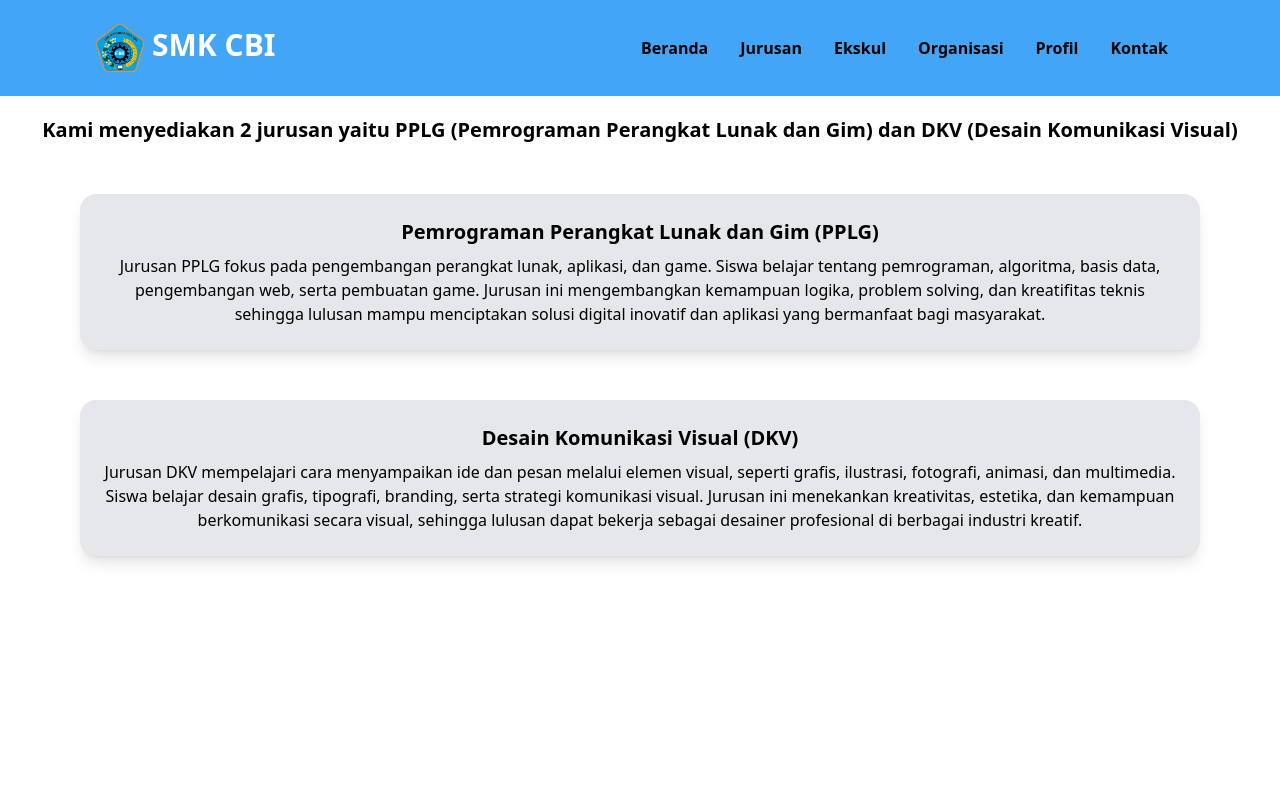
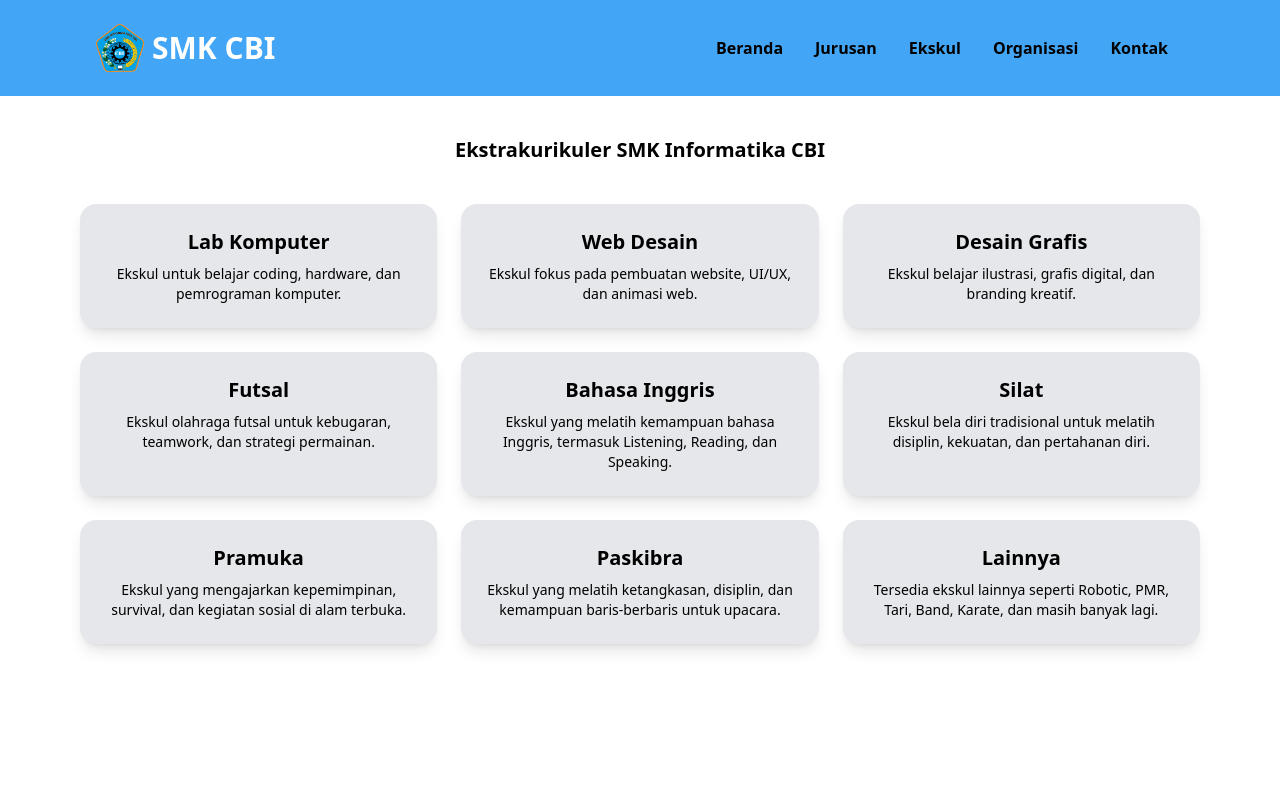
Before and after one commit to Andi-51/Siako-Remake, a React (Vite) app: page /ekskul in a window 1280 px wide. Shown: the top 800 px of the page. Built offline with nearby package versions, Linux system fonts and the light colour scheme.

Commit message:
final commit

```diff
--- a/package.json
+++ b/package.json
@@ -11,9 +11,11 @@
   },
   "dependencies": {
     "@tailwindcss/vite": "^4.1.12",
+    "leaflet": "^1.9.4",
     "react": "^19.1.1",
     "react-dom": "^19.1.1",
     "react-icons": "^5.5.0",
+    "react-leaflet": "^5.0.0",
     "react-router-dom": "^7.8.2",
     "react-typed": "^2.0.12",
     "tailwindcss": "^4.1.12"
--- a/src/App.jsx
+++ b/src/App.jsx
@@ -13,7 +13,6 @@ import Ekskul from "./pages/Ekskul";
 import Jurusan from "./pages/Jurusan";
 import Kontak from "./pages/Kontak";
 import Organisasi from "./pages/Organisasi";
-import Profile from "./pages/Profile";
 
 const App = () => {
   return (
@@ -41,7 +40,6 @@ const App = () => {
         <Route path="/jurusan" element={<Jurusan />} />
         <Route path="/kontak" element={<Kontak />} />
         <Route path="/organisasi" element={<Organisasi />} />
-        <Route path="/profile" element={<Profile />} />
       </Routes>
 
       <Footer />
--- a/src/component/Header.jsx
+++ b/src/component/Header.jsx
@@ -3,115 +3,92 @@ import { Link } from "react-router-dom";
 import Logo from "../assets/logo.png";
 import { AiOutlineClose, AiOutlineMenu } from "react-icons/ai";
 import { IoHome } from "react-icons/io5";
-import { FaArrowRight } from "react-icons/fa";
-import { FaLaptopCode } from "react-icons/fa";
-import { FaUsers } from "react-icons/fa";
+import { FaArrowRight, FaLaptopCode, FaUsers } from "react-icons/fa";
 import { BsDiagram3 } from "react-icons/bs";
-import { ImProfile } from "react-icons/im";
 import { MdContactMail } from "react-icons/md";
 
 const Header = () => {
   const [nav, setNav] = useState(true);
 
-  const handleNav = () => {
-    setNav(!nav);
-  };
+  const handleNav = () => setNav(!nav);
 
   return (
     <div className="Header flex justify-between items-center h-24 w-full bg-[#42A5F5] px-4 sm:px-6 md:px-10 lg:px-16 xl:px-24 text-white">
-      <h1 className="w-full text-3xl font-semibold text-white">
-        <img
-          src={Logo}
-          alt="logo"
-          className="w-12 h-12 object-contain inline-block mr-2"
-        />
+      <h1 className="flex items-center text-3xl font-semibold text-white">
+        <img src={Logo} alt="logo" className="w-12 h-12 object-contain mr-2" />
         SMK CBI
       </h1>
 
+      {/* Desktop Menu */}
       <ul className="hidden md:flex font-semibold text-black">
-        <li className="p-4">
+  <li className="px-4">
     <Link to="/">Beranda</Link>
   </li>
-        <li className="p-4">
+  <li className="px-4">
     <Link to="/jurusan">Jurusan</Link>
   </li>
-        <li className="p-4">
+  <li className="px-4">
     <Link to="/ekskul">Ekskul</Link>
   </li>
-        <li className="p-4">
+  <li className="px-4">
     <Link to="/organisasi">Organisasi</Link>
   </li>
-        <li className="p-4">
-          <Link to="/profil">Profil</Link>
-        </li>
-        <li className="p-4">
+  <li className="px-4">
     <Link to="/kontak">Kontak</Link>
   </li>
 </ul>
 
-      <div onClick={handleNav} className="block md:hidden">
+      {/* Mobile Menu Toggle */}
+      <div onClick={handleNav} className="block md:hidden cursor-pointer">
         {!nav ? <AiOutlineClose size={25} /> : <AiOutlineMenu size={25} />}
       </div>
 
+      {/* Mobile Menu */}
       <div
-        className={
-          !nav
-            ? "fixed left-0 top-0 w-[80%] h-full z-50 border-r border-r-gray-900 bg-[#42A5F5] ease-in-out duration-500"
-            : "fixed left-[-100%] top-0 w-[80%] border-r border-r-gray-900 bg-[#42A5F5] ease-in-out duration-500"
-        }
+        className={`fixed top-0 left-0 w-[80%] h-full z-50 border-r border-gray-900 bg-[#42A5F5] transition-transform duration-500 ${
+          nav ? "-translate-x-full" : "translate-x-0"
+        }`}
       >
-        <h1 className="w-fit text-xl font-semibold text-white mt-5 ml-3">
-          <img
-            src={Logo}
-            alt="logo"
-            className="w-12 h-12 object-contain inline-block mr-2"
-          />
+        <h1 className="flex items-center text-xl font-semibold text-white mt-5 ml-3">
+          <img src={Logo} alt="logo" className="w-12 h-12 mr-2" />
           SMK Informatika CBI
         </h1>
 
-        <ul className="p-4 font-semibold text-black">
-          <li className="p-4 border-b border-gray-600">
-            <Link to="/" className="flex justify-between items-center">
+        <ul className="mt-6 font-semibold text-black px-4">
+          <li className="border-b border-gray-600">
+            <Link to="/" className="flex justify-between items-center p-4">
               <span className="flex items-center">
                 <IoHome size={20} className="mr-3" /> Beranda
               </span>
               <FaArrowRight size={20} />
             </Link>
           </li>
-          <li className="p-4 border-b border-gray-600">
-            <Link to="/jurusan" className="flex justify-between items-center">
+          <li className="border-b border-gray-600">
+            <Link to="/jurusan" className="flex justify-between items-center p-4">
               <span className="flex items-center">
                 <FaLaptopCode size={20} className="mr-3" /> Jurusan
               </span>
               <FaArrowRight size={20} />
             </Link>
           </li>
-          <li className="p-4 border-b border-gray-600">
-            <Link to="/ekskul" className="flex justify-between items-center">
+          <li className="border-b border-gray-600">
+            <Link to="/ekskul" className="flex justify-between items-center p-4">
               <span className="flex items-center">
                 <FaUsers size={20} className="mr-3" /> Ekskul
               </span>
               <FaArrowRight size={20} />
             </Link>
           </li>
-          <li className="p-4 border-b border-gray-600">
-            <Link to="/organisasi" className="flex justify-between items-center">
+          <li className="border-b border-gray-600">
+            <Link to="/organisasi" className="flex justify-between items-center p-4">
               <span className="flex items-center">
                 <BsDiagram3 size={20} className="mr-3" /> Organisasi
               </span>
               <FaArrowRight size={20} />
             </Link>
           </li>
-          <li className="p-4 border-b border-gray-600">
-            <Link to="/profil" className="flex justify-between items-center">
-              <span className="flex items-center">
-                <ImProfile size={20} className="mr-3" /> Profil
-              </span>
-              <FaArrowRight size={20} />
-            </Link>
-          </li>
-          <li className="p-4 border-b border-gray-600">
-            <Link to="/kontak" className="flex justify-between items-center">
+          <li className="border-b border-gray-600">
+            <Link to="/kontak" className="flex justify-between items-center p-4">
               <span className="flex items-center">
                 <MdContactMail size={20} className="mr-3" /> Kontak
               </span>
--- a/src/pages/Ekskul.jsx
+++ b/src/pages/Ekskul.jsx
@@ -1,41 +1,68 @@
 import React from 'react'
 
 const Ekskul = () => {
+  const ekskulList = [
+    {
+      title: "Lab Komputer",
+      description: "Ekskul untuk belajar coding, hardware, dan pemrograman komputer."
+    },
+    {
+      title: "Web Desain",
+      description: "Ekskul fokus pada pembuatan website, UI/UX, dan animasi web."
+    },
+    {
+      title: "Desain Grafis",
+      description: "Ekskul belajar ilustrasi, grafis digital, dan branding kreatif."
+    },
+    {
+      title: "Futsal",
+      description: "Ekskul olahraga futsal untuk kebugaran, teamwork, dan strategi permainan."
+    },
+    {
+      title: "Bahasa Inggris",
+      description: "Ekskul yang melatih kemampuan bahasa Inggris, termasuk Listening, Reading, dan Speaking."
+    },
+    {
+      title: "Silat",
+      description: "Ekskul bela diri tradisional untuk melatih disiplin, kekuatan, dan pertahanan diri."
+    },
+    {
+      title: "Pramuka",
+      description: "Ekskul yang mengajarkan kepemimpinan, survival, dan kegiatan sosial di alam terbuka."
+    },
+    {
+      title: "Paskibra",
+      description: "Ekskul yang melatih ketangkasan, disiplin, dan kemampuan baris-berbaris untuk upacara."
+    },
+    {
+      title: "Lainnya",
+      description: "Tersedia ekskul lainnya seperti Robotic, PMR, Tari, Band, Karate, dan masih banyak lagi."
+    },
+  ];
+
   return (
-    <div className="bg-white">
-          <div className="mx-auto h-screen py-5">
-            <h1 className="text-l md:text-xl text-center font-semibold">
-              Kami menyediakan 2 jurusan yaitu PPLG (Pemrograman Perangkat Lunak dan
-              Gim) dan DKV (Desain Komunikasi Visual)
+    <div className="bg-white min-h-screen flex flex-col">
+      {/* Konten utama */}
+      <div className="flex-1 mx-auto w-full max-w-6xl px-4 py-10">
+        <h1 className="text-lg md:text-xl text-center font-semibold">
+          Ekstrakurikuler SMK Informatika CBI
         </h1>
-            <div className="max-w-6xl mx-auto px-4 mt-[50px]">
-              <div className="w-full md:w-[100%] flex flex-col items-center text-center bg-gray-200 p-6 rounded-2xl shadow-lg mb-[50px]">
+
+        {/* Grid Layout */}
+        <div className="grid grid-cols-1 sm:grid-cols-2 md:grid-cols-3 gap-6 mt-10">
+          {ekskulList.map((ekskul, index) => (
+            <div
+              key={index}
+              className="bg-gray-200 p-6 rounded-2xl shadow-lg flex flex-col items-center text-center"
+            >
               <h3 className="text-xl font-semibold mb-2 text-black">
-                  Pemrograman Perangkat Lunak dan Gim (PPLG)
+                {ekskul.title}
               </h3>
-                <p>
-                  Jurusan PPLG fokus pada pengembangan perangkat lunak, aplikasi,
-                  dan game. Siswa belajar tentang pemrograman, algoritma, basis
-                  data, pengembangan web, serta pembuatan game. Jurusan ini
-                  mengembangkan kemampuan logika, problem solving, dan kreatifitas
-                  teknis sehingga lulusan mampu menciptakan solusi digital inovatif
-                  dan aplikasi yang bermanfaat bagi masyarakat.
+              <p className="text-sm">
+                {ekskul.description}
               </p>
             </div>
-              <div className="w-full md:w-[100%] flex flex-col items-center text-center bg-gray-200 p-6 rounded-2xl shadow-lg">
-                <h3 className="text-xl font-semibold mb-2 text-black">
-                  Desain Komunikasi Visual (DKV)
-                </h3>
-                <p>
-                  Jurusan DKV mempelajari cara menyampaikan ide dan pesan melalui
-                  elemen visual, seperti grafis, ilustrasi, fotografi, animasi, dan
-                  multimedia. Siswa belajar desain grafis, tipografi, branding,
-                  serta strategi komunikasi visual. Jurusan ini menekankan
-                  kreativitas, estetika, dan kemampuan berkomunikasi secara visual,
-                  sehingga lulusan dapat bekerja sebagai desainer profesional di
-                  berbagai industri kreatif.
-                </p>
-              </div>
+          ))}
         </div>
       </div>
     </div>
--- a/src/pages/Jurusan.jsx
+++ b/src/pages/Jurusan.jsx
@@ -3,9 +3,9 @@ import { FaPalette, FaLaptopCode } from "react-icons/fa";
 
 const Jurusan = () => {
   return (
-    <div className="bg-white min-h-screen flex flex-col">
+    <div className="bg-white h-fit flex items-center justify-center">
       {/* Konten utama */}
-      <div className="flex-1 mx-auto w-full max-w-6xl px-4 py-10">
+      <div className="w-full max-w-6xl px-4 py-10">
         <h1 className="text-lg md:text-xl text-center font-semibold">
           Kami menyediakan 2 jurusan yaitu PPLG (Pemrograman Perangkat Lunak dan
           Gim) dan DKV (Desain Komunikasi Visual)
--- a/src/pages/Organisasi.jsx
+++ b/src/pages/Organisasi.jsx
@@ -1,9 +1,48 @@
-import React from 'react'
+import React from "react";
+import { FaPalette, FaLaptopCode } from "react-icons/fa";
 
 const Organisasi = () => {
   return (
-    <div className='bg-[#42A5F5]'>Organisasi</div>
-  )
-}
+    <div className="bg-white h-fit flex items-center justify-center">
+      <div className="w-full max-w-6xl px-4 py-10">
+        <h1 className="text-lg md:text-xl text-center font-semibold">
+          Kami menyediakan 2 jurusan yaitu PPLG (Pemrograman Perangkat Lunak dan
+          Gim) dan DKV (Desain Komunikasi Visual)
+        </h1>
+        <div className="mt-10 flex flex-col md:flex-row md:space-x-6 space-y-6 md:space-y-0">
+          <div className="flex-1 flex flex-col items-center text-center bg-gray-200 p-6 rounded-2xl shadow-lg">
+            <FaLaptopCode className="text-black w-14 h-14 mb-4" />
+            <h3 className="text-xl font-semibold mb-2 text-black">
+              Pemrograman Perangkat Lunak dan Gim (PPLG)
+            </h3>
+            <p>
+              Jurusan PPLG fokus pada pengembangan perangkat lunak, aplikasi,
+              dan game. Siswa belajar tentang pemrograman, algoritma, basis
+              data, pengembangan web, serta pembuatan game. Jurusan ini
+              mengembangkan kemampuan logika, problem solving, dan kreatifitas
+              teknis sehingga lulusan mampu menciptakan solusi digital inovatif
+              dan aplikasi yang bermanfaat bagi masyarakat.
+            </p>
+          </div>
+          <div className="flex-1 flex flex-col items-center text-center bg-gray-200 p-6 rounded-2xl shadow-lg">
+            <FaPalette className="text-black w-14 h-14 mb-4" />
+            <h3 className="text-xl font-semibold mb-2 text-black">
+              Desain Komunikasi Visual (DKV)
+            </h3>
+            <p>
+              Jurusan DKV mempelajari cara menyampaikan ide dan pesan melalui
+              elemen visual, seperti grafis, ilustrasi, fotografi, animasi, dan
+              multimedia. Siswa belajar desain grafis, tipografi, branding,
+              serta strategi komunikasi visual. Jurusan ini menekankan
+              kreativitas, estetika, dan kemampuan berkomunikasi secara visual,
+              sehingga lulusan dapat bekerja sebagai desainer profesional di
+              berbagai industri kreatif.
+            </p>
+          </div>
+        </div>
+      </div>
+    </div>
+  );
+};
 
-export default Organisasi
+export default Organisasi;
```
Also changed, not shown: src/component/Footer.jsx (+0 -8 lines), src/pages/Kontak.jsx (+61 -5 lines), src/pages/Profile.jsx (deleted, +0 -9 lines), 1 other file (tests, documents, lock files or other folders). Lines whose indentation alone changed are shown as unchanged.
